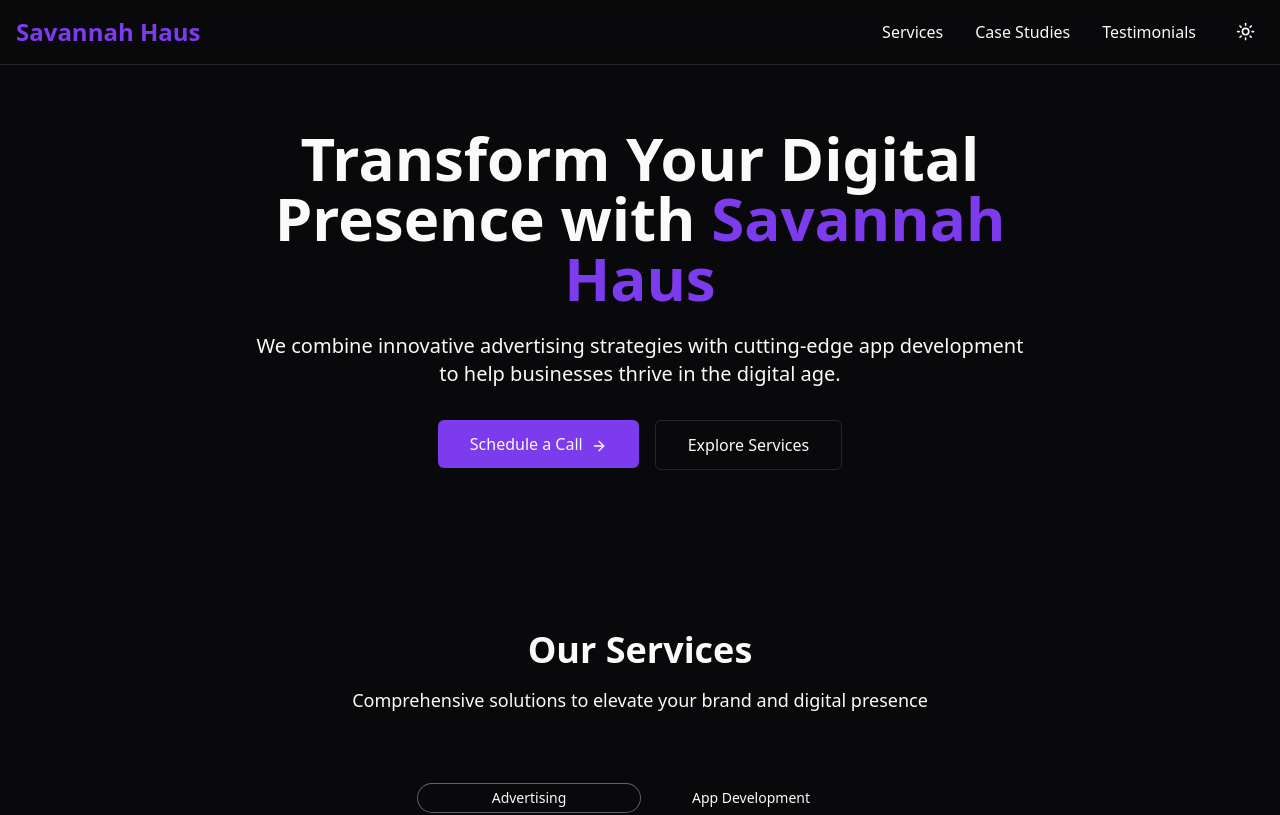
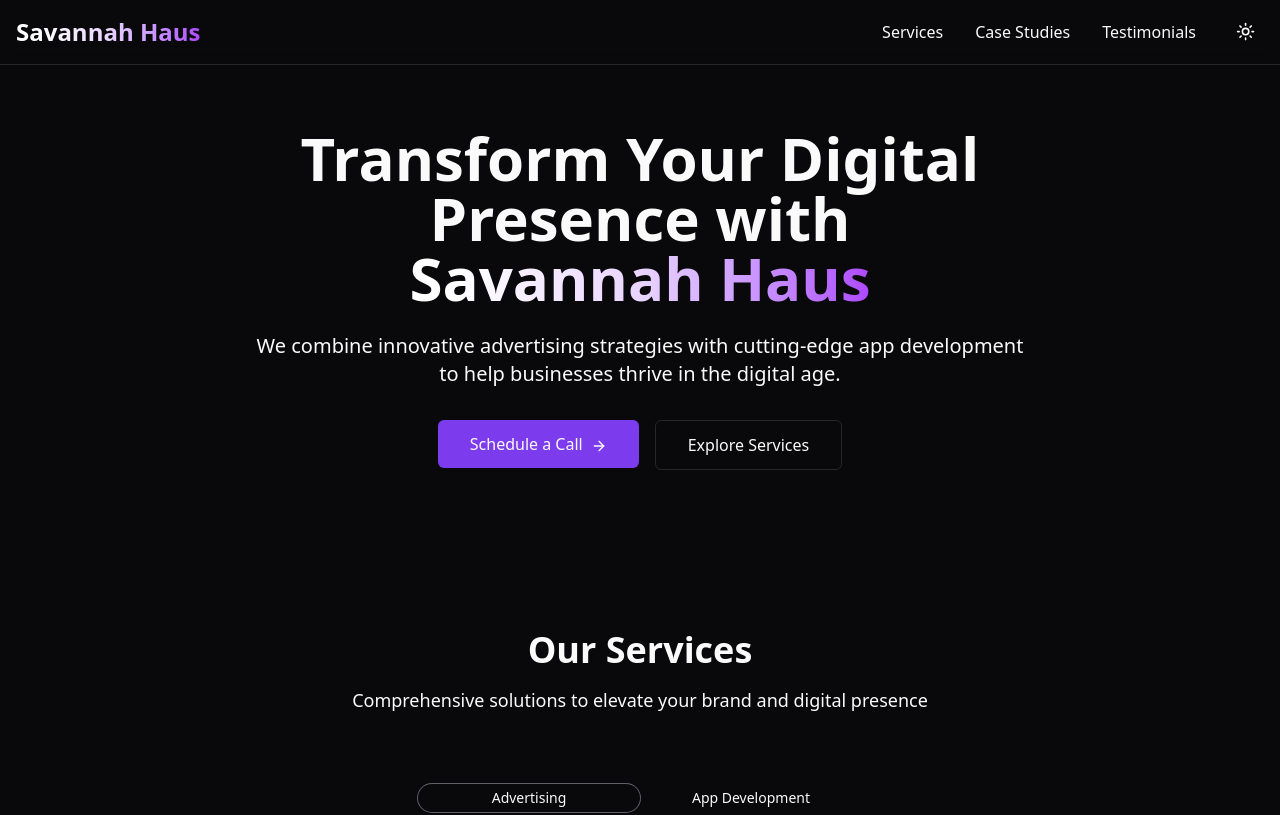
Before and after one commit to BoomMccloud/sh-landing-page, a Next.js app: page / in a window 1280 px wide. Shown: the top 815 px of the page. Built offline with nearby package versions, Linux system fonts and the light colour scheme.

Commit message:
finished layout

```diff
--- a/src/components/nav.tsx
+++ b/src/components/nav.tsx
@@ -4,11 +4,23 @@ import Link from "next/link"
 import { Moon, Sun, Menu, X } from "lucide-react"
 import { useTheme } from "next-themes"
 import { motion, AnimatePresence } from "framer-motion"
-import { useState } from "react"
+import { useState, useEffect } from "react"
 
 export default function Nav() {
   const { theme, setTheme } = useTheme()
   const [isMenuOpen, setIsMenuOpen] = useState(false)
+  const [mounted, setMounted] = useState(false)
+
+  // Only show the UI after mount to avoid hydration mismatches
+  useEffect(() => {
+    setMounted(true)
+  }, [])
+
+  // Define the logo gradient based on the current theme
+  const logoGradient = !mounted ? "bg-gradient-to-r from-black from-10% via-zinc-800 via-50% to-purple-600 to-100%" :
+    theme === "light"
+      ? "bg-gradient-to-r from-black from-10% via-zinc-800 via-50% to-purple-600 to-100%"
+      : "bg-gradient-to-r from-white from-10% via-purple-200 via-50% to-purple-500 to-100%"
 
   return (
     <motion.nav
@@ -18,8 +30,10 @@ export default function Nav() {
       className="fixed top-0 w-full z-50 border-b border-[hsl(var(--border))] backdrop-blur-sm bg-[hsl(var(--background))/0.8]"
     >
       <div className="container mx-auto px-4 h-16 flex items-center justify-between">
-        <Link href="/" className="text-2xl font-bold text-[hsl(var(--primary))] transition-colors hover:text-[hsl(var(--primary))/0.8]">
-          Savannah Haus
+        <Link href="/" className="flex items-center font-bold transition-colors hover:opacity-80">
+          <span className={`text-2xl bg-clip-text text-transparent ${logoGradient}`}>
+            Savannah Haus
+          </span>
         </Link>
 
         {/* Desktop Navigation */}
--- a/src/components/sections/hero-section.tsx
+++ b/src/components/sections/hero-section.tsx
@@ -3,8 +3,24 @@
 import Link from "next/link"
 import { ArrowRight } from "lucide-react"
 import { motion } from "framer-motion"
+import { useTheme } from "next-themes"
+import { useState, useEffect } from "react"
 
 export default function HeroSection() {
+  const { theme } = useTheme()
+  const [mounted, setMounted] = useState(false)
+
+  // Only show the UI after mount to avoid hydration mismatches
+  useEffect(() => {
+    setMounted(true)
+  }, [])
+
+  // Define the logo gradient based on the current theme
+  const logoGradient = !mounted ? "bg-gradient-to-r from-black from-10% via-zinc-800 via-50% to-purple-600 to-100%" :
+    theme === "light"
+      ? "bg-gradient-to-r from-black from-10% via-zinc-800 via-50% to-purple-600 to-100%"
+      : "bg-gradient-to-r from-white from-10% via-purple-200 via-50% to-purple-500 to-100%"
+
   return (
     <section className="pt-32 pb-20">
       <div className="container mx-auto px-4">
@@ -20,12 +36,13 @@ export default function HeroSection() {
             transition={{ duration: 0.5, delay: 0.2 }}
             className="text-4xl md:text-6xl font-bold mb-6"
           >
-            Transform Your Digital Presence with{" "}
+            Transform Your Digital Presence with
+            <br />
             <motion.span
               initial={{ opacity: 0 }}
               animate={{ opacity: 1 }}
               transition={{ duration: 0.5, delay: 0.4 }}
-              className="text-[hsl(var(--primary))] relative"
+              className={`bg-clip-text text-transparent ${logoGradient}`}
             >
               Savannah Haus
             </motion.span>
```
